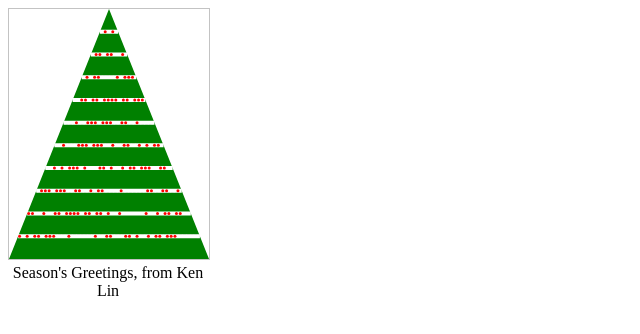
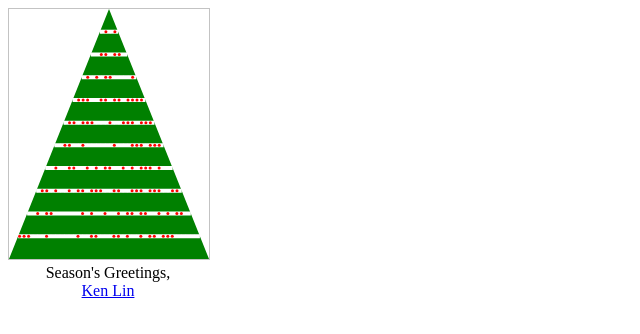
Before and after one commit to kenklin/christmastree-html5, a plain HTML site: page index.html in a window 1280 px wide. Shown: the whole page, without its empty margins (0-640 px from the left). Drawn offline with Linux system fonts and the light colour scheme.

Commit message:
Add github link

```diff
--- a/index.html
+++ b/index.html
@@ -5,7 +5,8 @@
 <canvas id="myCanvas" width="200" height="250" style="border:1px solid #c3c3c3;">
 Your browser does not support the HTML5 canvas tag.
 </canvas>
-<div id="msg" style="width:200px;text-align:center">Season's Greetings, from Ken Lin</div>
+<div id="msg" style="width:200px;text-align:center">Season's Greetings,<br>
+<a href="https://github.com/kenklin/christmastree-html5">Ken Lin</a></div>
 
 <script>
 var msg=document.getElementById('msg').textContent;
```
